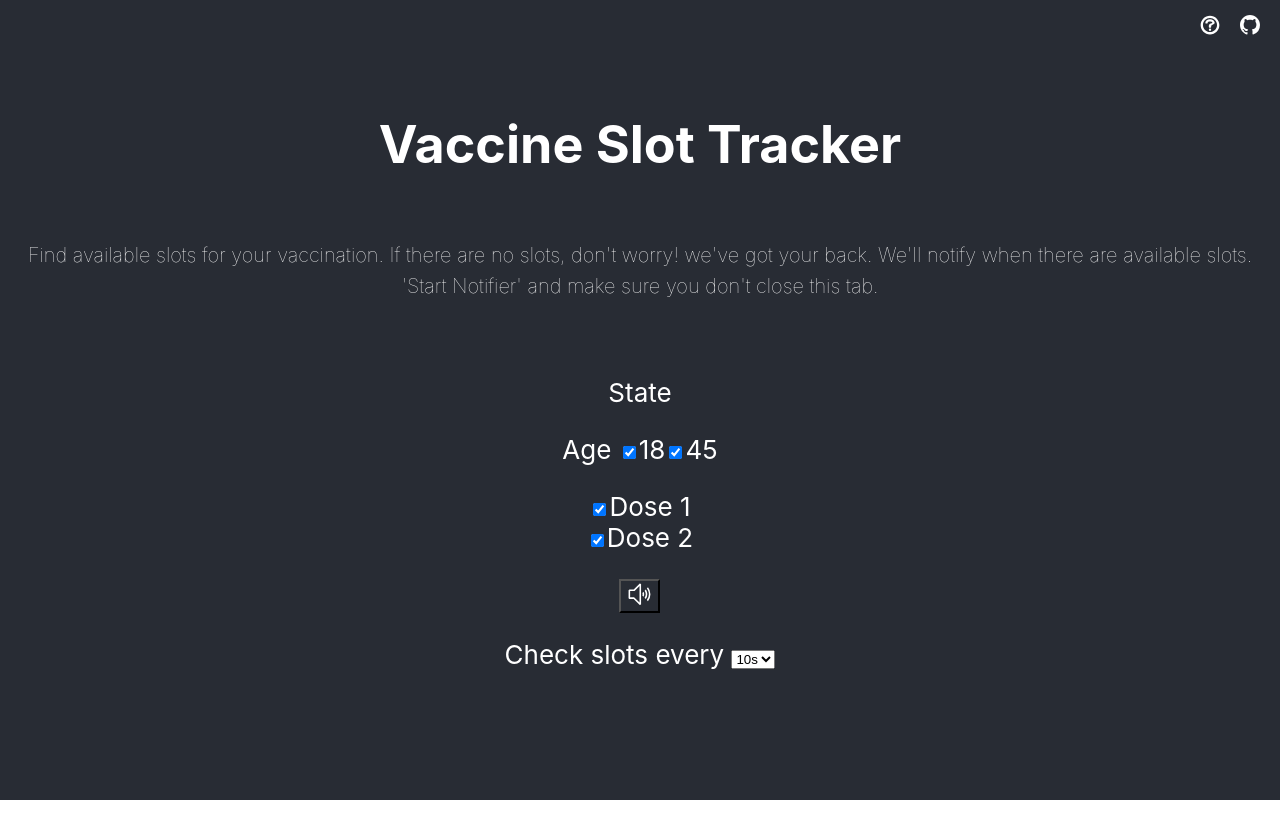
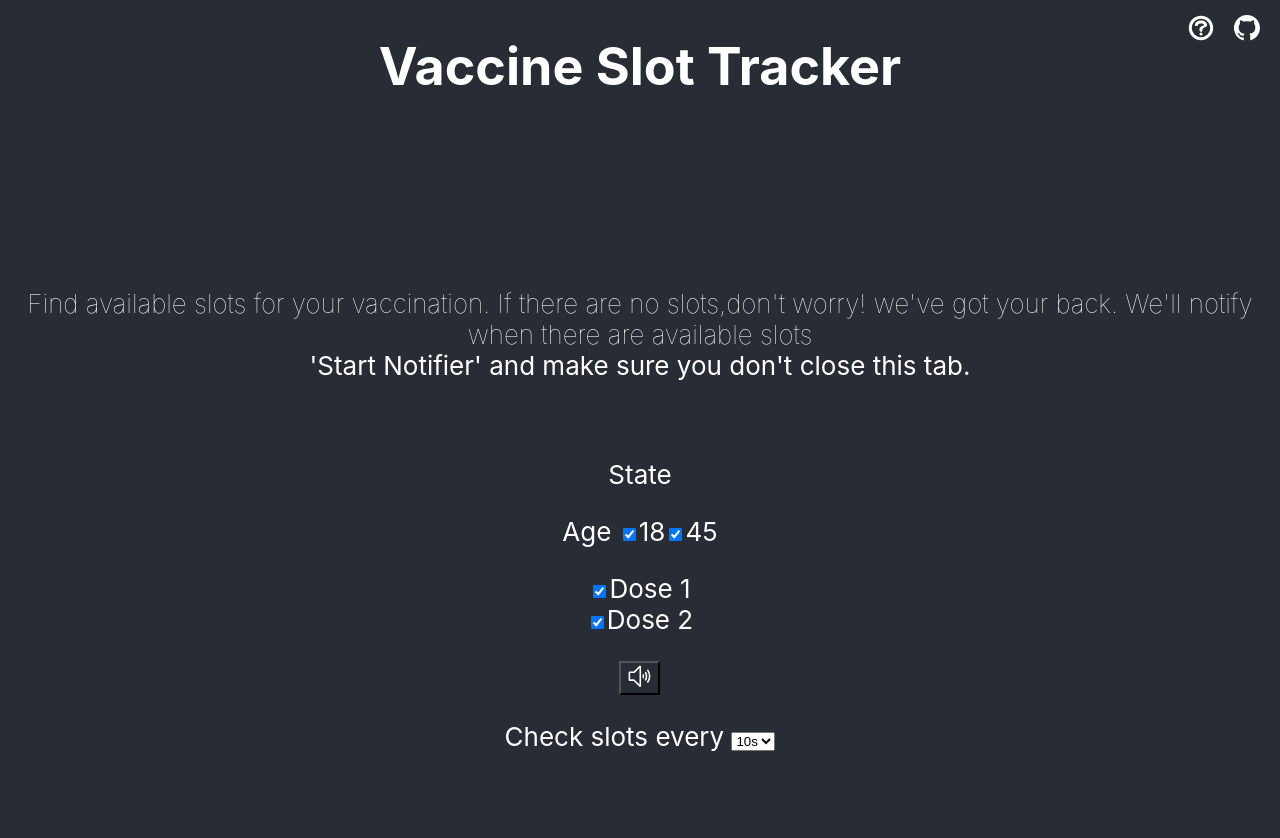
Before and after one commit to SupriyaRaghunath/vaccine-tracker, a React (Create React App) app: page / in a window 1280 px wide. Shown: the top 838 px of the page. Before the commit the page ends 800 px from the top, so only its background shows below. Built offline with nearby package versions, Linux system fonts and the light colour scheme; no server answers.

Commit message:
optmised App.js

```diff
--- a/src/App.css
+++ b/src/App.css
@@ -13,18 +13,30 @@
   }
 }
 
-.rightlogosection {
+.right-logo-section {
   position: absolute;
   top: 0;
   right: 0;
   margin: 10px;
 }
 
-.rightlogo {
-  margin: 10px;
+.right-logo {
+  margin: 5px;
+  size: 20;
+  color: white;
 }
 
 .App-header {
+  background-color: #282c34;
+  display: flex;
+  flex-direction: column;
+  align-items: center;
+  justify-content: center;
+  font-size: calc(10px + 2vmin);
+  color: white;
+}
+
+.App-body {
   background-color: #282c34;
   min-height: 100vh;
   display: flex;
@@ -39,6 +51,16 @@
   color: #61dafb;
 }
 
+.find-slot {
+  font-weight: 75;
+  font-size: 20;
+}
+
+.start-notifier {
+  font-weight: 10;
+  font-size: 20;
+}
+
 @keyframes App-logo-spin {
   from {
     transform: rotate(0deg);
--- a/src/App.js
+++ b/src/App.js
@@ -1,46 +1,53 @@
 import React, { Component } from "react";
-import "./App.css";
-import { Request } from "./Request";
-/**  @author supriya <supriya.raghunath96@gmail.com> */
-/**  @author Sahil Hussain <sahil.hussain113@gmail.com> */
 
 import { GoMarkGithub } from "react-icons/go";
 import { GiHelp } from "react-icons/gi";
 
+import { STRINGS } from "./strings.js";
+import { URL } from "./url.js";
+
+import { Request } from "./Request";
+
+import "./App.css";
+
 class App extends Component {
   render() {
+    let { appTitle, findSlot, startNotifier } = STRINGS;
+    let { FORM, GIT } = URL;
+
+    let feedback = <GiHelp className="right-logo" />;
+    let gitButton = <GoMarkGithub className="right-logo" />;
+
+    let renderHref = (child, url) => (
+      <a
+        href={url}
+        target="_blank"
+        rel="noopener noreferrer"
+        className="right-logo"
+      >
+        {child}
+      </a>
+    );
+
     return (
       <div className="App">
         <header className="App-header">
-          <h1>Vaccine Slot Tracker</h1>
+          <h1>{appTitle}</h1>
+        </header>
+        <body className="App-body">
           <p>
-            <label style={{ fontWeight: 75, fontSize: 20 }}>
-              Find available slots for your vaccination. If there are no slots,
-              don't worry! we've got your back. We'll notify when there are
-              available slots.
-            </label>
+            <label className="find-slot">{findSlot}</label>
             <br />
-            <label style={{ fontWeight: 10, fontSize: 20 }}>
-              'Start Notifier' and make sure you don't close this tab.
-            </label>
+            <label sclassName="start-notifier">{startNotifier}</label>
           </p>
           <p>
             <Request />
           </p>
-          <div className="rightlogosection">
-          <a href="https://docs.google.com/forms/d/e/1FAIpQLScI3Ai-FIVnh1mocN16O56hz_Bd39O2YDxQDeKcIz5Vk_8jWw/viewform" className="rightlogo">
-            <GiHelp size={20} color={"white"} />
-          </a>
-          <a
-            href="https://github.com/SupriyaRaghunath/vaccine-tracker"
-            target="_blank"
-            rel="noopener noreferrer"
-            className="rightlogo"
-          >
-            <GoMarkGithub size={20} color={"white"} />
-          </a>
+          <div className="right-logo-section">
+            {renderHref(feedback, FORM)}
+            {renderHref(gitButton, GIT)}
           </div>
-        </header>
+        </body>
       </div>
     );
   }
--- /dev/null
+++ b/src/strings.js
@@ -0,0 +1,9 @@
+const STRINGS = {
+  appTitle: "Vaccine Slot Tracker",
+  findSlot:
+    "Find available slots for your vaccination. If there are no slots,don't worry! we've got your back. We'll notify when there are available slots",
+  startNotifier:
+    "'Start Notifier' and make sure you don't close this tab.",
+};
+
+export { STRINGS };
--- /dev/null
+++ b/src/url.js
@@ -0,0 +1,6 @@
+const URL = {
+    FORM: "https://docs.google.com/forms/d/e/1FAIpQLScI3Ai-FIVnh1mocN16O56hz_Bd39O2YDxQDeKcIz5Vk_8jWw/viewform",
+    GIT: "https://github.com/SupriyaRaghunath/vaccine-tracker",
+  };
+
+  export { URL };
```
